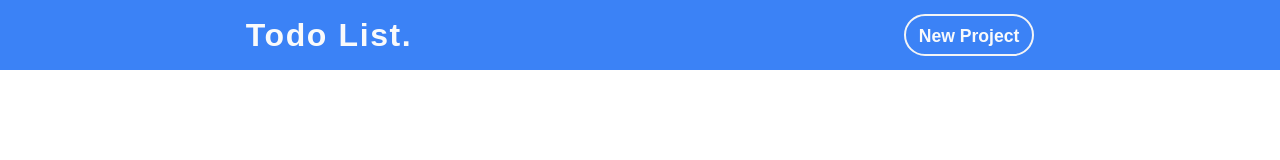
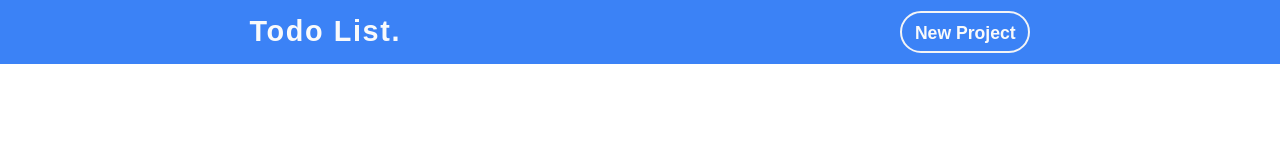
Before and after one commit to ArcaneIRE/odin-todo-list, a website built with webpack: page src/index.html in a window 1280 px wide. Built offline with nearby package versions, Linux system fonts and the light colour scheme; what pubsub-js would draw is missing.

Commit message:
Reduce header size

```diff
--- a/src/view/Header.css
+++ b/src/view/Header.css
@@ -5,7 +5,7 @@
     width: 100%;
     justify-content: space-around;
     align-items: center;
-    padding: .9rem 0;
+    padding: .7rem 0;
     color: var(--grey-lightest);
     background-color: var(--primary-color);
 }
@@ -13,7 +13,7 @@
 .title {
     margin: 0;
     letter-spacing: 0.1rem;
-    font-size: 2rem;
+    font-size: 1.8rem;
 }
 
 .new-group-button {
@@ -36,4 +36,5 @@
 
 .new-group-button:active {
     background-color: var(--primary-color-dark);
+    scale: 0.95;
 }
```
